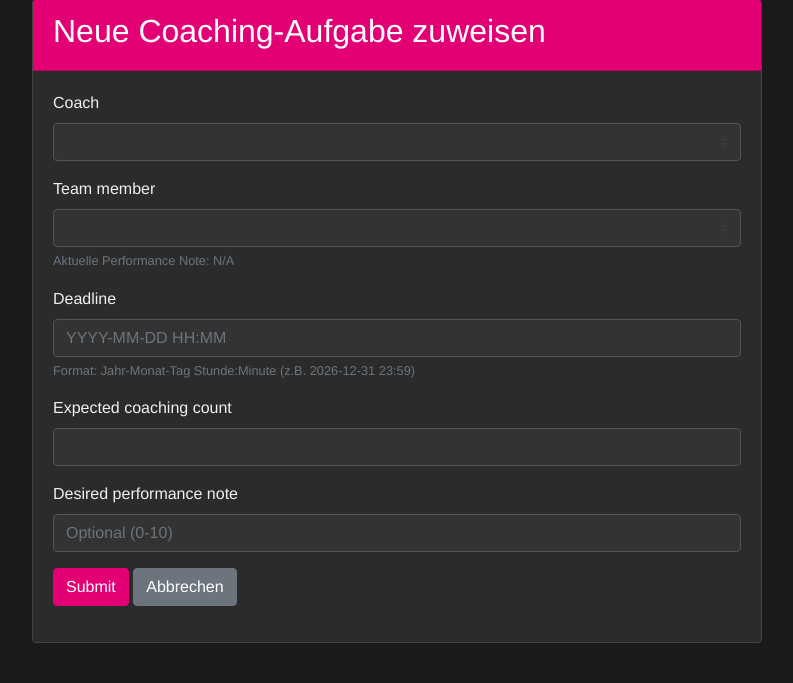
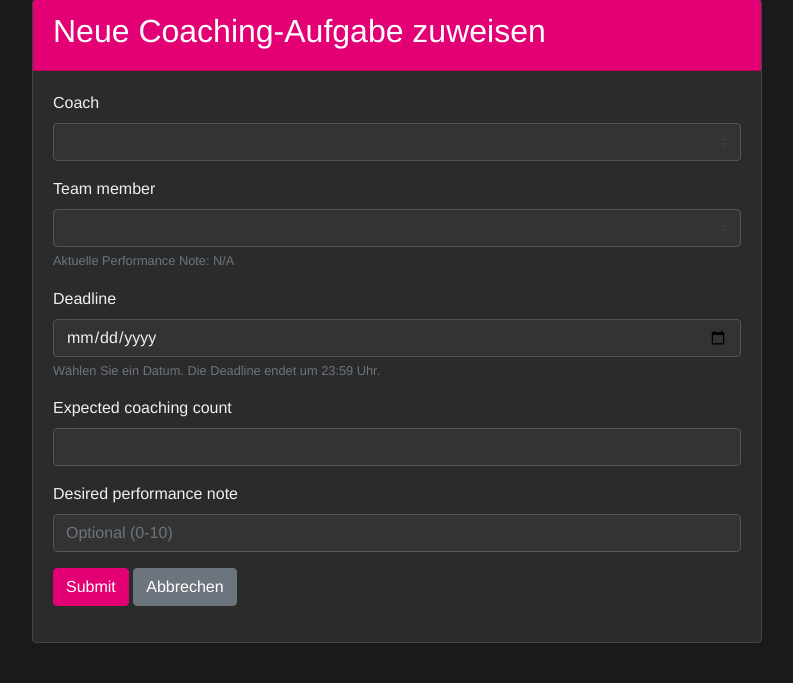
Before and after one commit to xfloxx09/backupppNEW23, a Python web app: template app/templates/main/create_assigned_coaching.html in a window 1280 px wide. Shown: the part 83-766 px from the top of the page, without its empty margins (243-1036 px from the left). Run offline with Jinja, Linux system fonts and the light colour scheme; the template is opened without the code that fills it: most values are stand-ins (such as "Sample title", 1, 10 or a date in 2020); form fields are guessed from the names that the template uses; some libraries are stand-ins or nearby versions.

Commit message:
Update create_assigned_coaching.html

```diff
--- a/app/templates/main/create_assigned_coaching.html
+++ b/app/templates/main/create_assigned_coaching.html
@@ -51,11 +51,11 @@ $(document).ready(function() {
 
                     <div class="form-group">
                         {{ form.deadline.label(class="form-control-label") }}
-                        {{ form.deadline(class="form-control " + ("is-invalid" if form.deadline.errors else ""), placeholder="YYYY-MM-DD HH:MM") }}
+                        {{ form.deadline(class="form-control " + ("is-invalid" if form.deadline.errors else ""), type="date") }}
                         {% if form.deadline.errors %}
                             <div class="invalid-feedback">{% for error in form.deadline.errors %}{{ error }}{% endfor %}</div>
                         {% endif %}
-                        <small class="form-text text-muted">Format: Jahr-Monat-Tag Stunde:Minute (z.B. 2026-12-31 23:59)</small>
+                        <small class="form-text text-muted">Wählen Sie ein Datum. Die Deadline endet um 23:59 Uhr.</small>
                     </div>
 
                     <div class="form-group">
```
